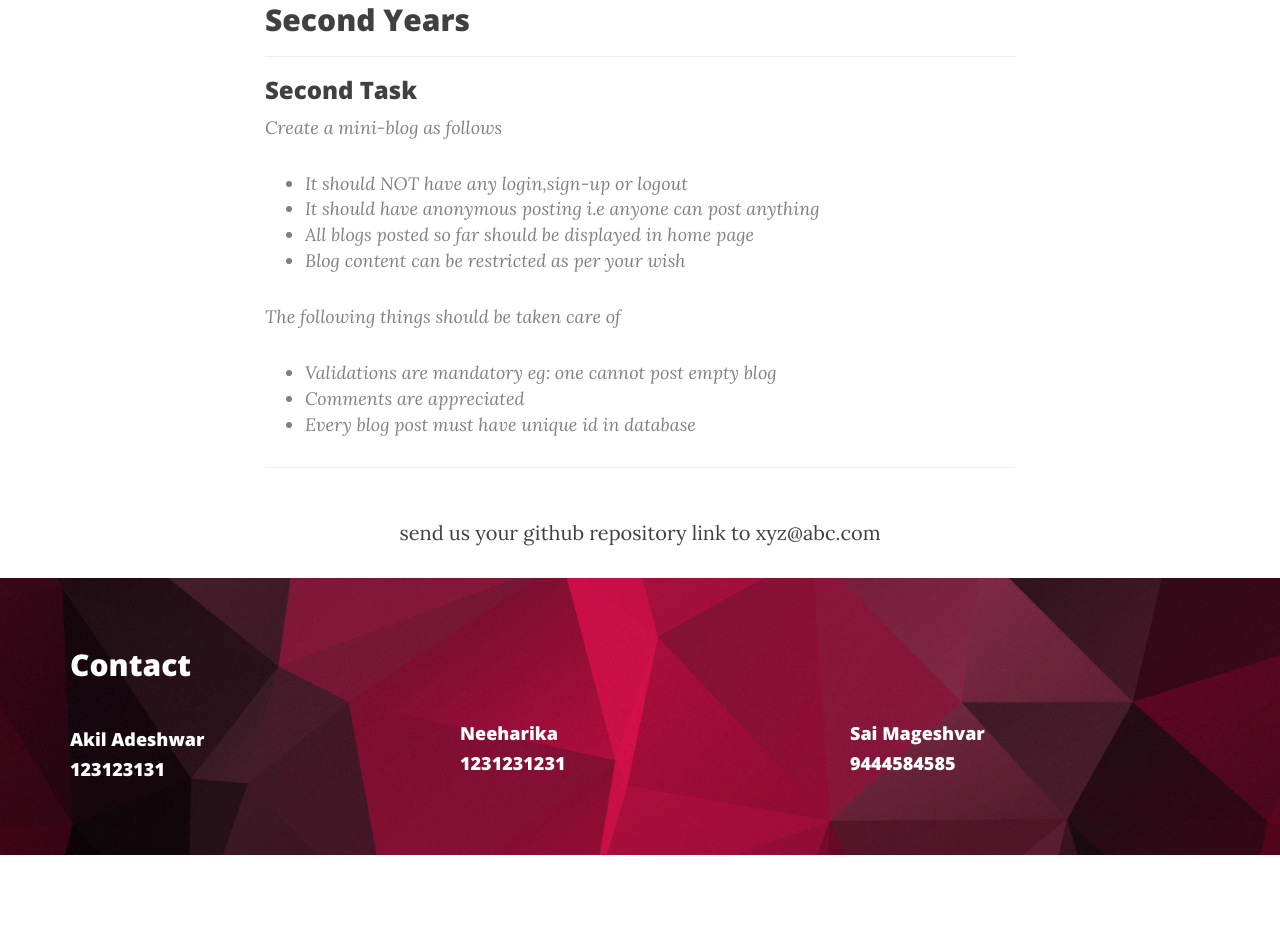
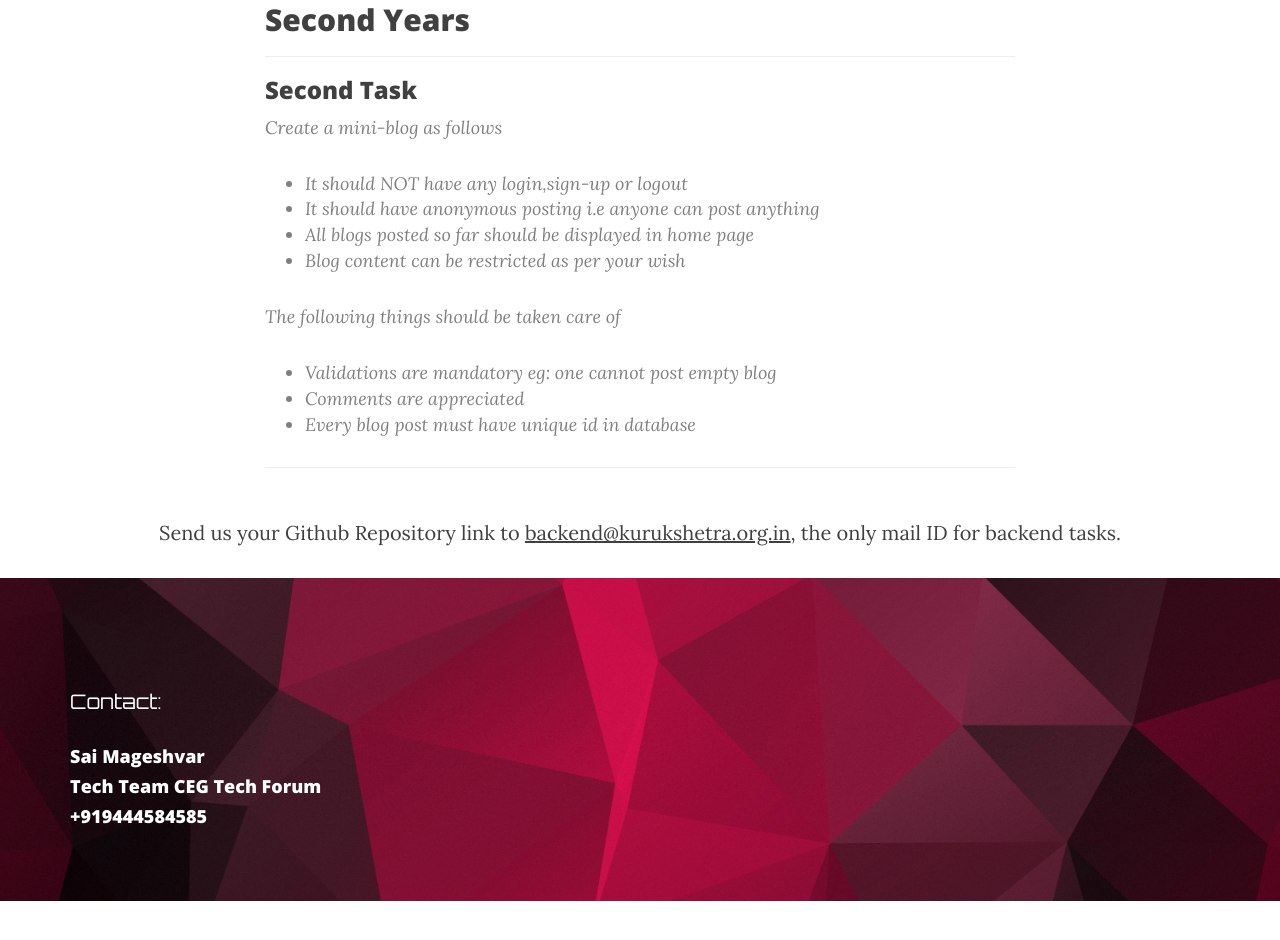
Before and after one commit to saimageshvar/backend, a plain HTML site: page index.html in a window 1280 px wide. Shown: the part 1052-1992 px from the top of the page. Before the commit the page ends 1957 px from the top, so only its background shows below. Drawn offline with nearby package versions, Linux system fonts and the light colour scheme.

Commit message:
Make final changes.

```diff
--- a/index.html
+++ b/index.html
@@ -9,7 +9,7 @@
 	<meta name="description" content="">
 	<meta name="author" content="">
 
-	<title>k! Recruitment</title>
+	<title>Backend Recruitment - CEG Tech Forum</title>
 	<link rel='icon' type='image/x-icon' href='img/favicon.ico' />
 
 	<!-- Bootstrap Core CSS -->
@@ -22,13 +22,9 @@
 	<link href="http://maxcdn.bootstrapcdn.com/font-awesome/4.1.0/css/font-awesome.min.css" rel="stylesheet" type="text/css">
 	<link href='http://fonts.googleapis.com/css?family=Lora:400,700,400italic,700italic' rel='stylesheet' type='text/css'>
 	<link href='http://fonts.googleapis.com/css?family=Open+Sans:300italic,400italic,600italic,700italic,800italic,400,300,600,700,800' rel='stylesheet' type='text/css'>
+	<link href="https://fonts.googleapis.com/css?family=Orbitron" rel="stylesheet">
 
-	<!-- HTML5 Shim and Respond.js IE8 support of HTML5 elements and media queries -->
-	<!-- WARNING: Respond.js doesn't work if you view the page via file:// -->
-		<!--[if lt IE 9]>
-			<script src="https://oss.maxcdn.com/libs/html5shiv/3.7.0/html5shiv.js"></script>
-			<script src="https://oss.maxcdn.com/libs/respond.js/1.4.2/respond.min.js"></script>
-			<![endif]-->
+
 
 		</head>
 
@@ -54,6 +50,9 @@
 
 							<li>
 								<a href="http://android.cegtechforum.com/">Android</a>
+							</li>
+							<li>
+								<a href="http://frontend.cegtechforum.com/">FrontEnd</a>
 							</li>
 
 						</ul>
@@ -163,36 +162,23 @@
 					</div>
 				</div>
 			</div>
-			<p class="post-meta" style="text-align:center"> send us your github repository link to xyz@abc.com </p>
+			<p class="post-meta" style="text-align:center"> Send us your Github Repository link to
+				<a href="mailto:backend@kurukshetra.org.in">backend@kurukshetra.org.in</a>, the only
+				mail ID for backend tasks. </p>
 
 			<!-- Footer -->
 			<footer class="intro-header" style="background-image: url('img/home-bg.jpg')">
 				<div class="container">
 					<div class="row" style="color:white">
+
 						<div class="col-lg-4 col-md-4 col-sm-4 ">
-							<span class="subheading"><h2>Contact</h2></span>
 							<br>
-							<span class="subheading"><h4>Akil Adeshwar</h4></span>
-							<span class="subheading"><h4>123123131</h4></span>
+							<p style="font-family: 'Orbitron', sans-serif;font-size=1.1vw">Contact:</p>
+							<span class="subheading"><h4>Sai Mageshvar</h4></span>
+							<span class="subheading"><h4>Tech Team CEG Tech Forum</h4></span>
+							<span class="subheading"><h4>+919444584585</h4></span>
 						</div>
 
-
-
-						<div class="col-lg-4 col-md-4 col-sm-4 ">
-
-							<br><br><br>
-							<span class="subheading"><h4>Neeharika</h4></span>
-							<span class="subheading"><h4>1231231231</h4></span>
-						</div>
-
-
-
-					<div class="col-lg-4 col-md-4 col-sm-4 ">
-
-						<br><br><br>
-						<span class="subheading"><h4>Sai Mageshvar</h4></span>
-						<span class="subheading"><h4>9444584585</h4></span>
-					</div>
 
 				</div>
 			</div>
```
